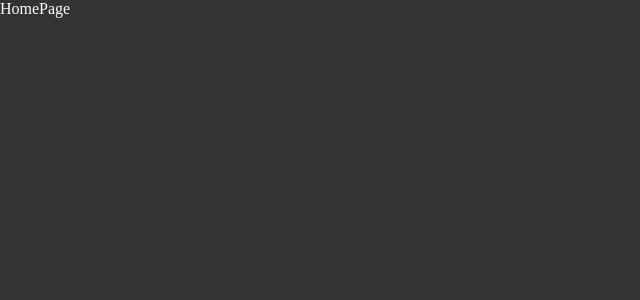
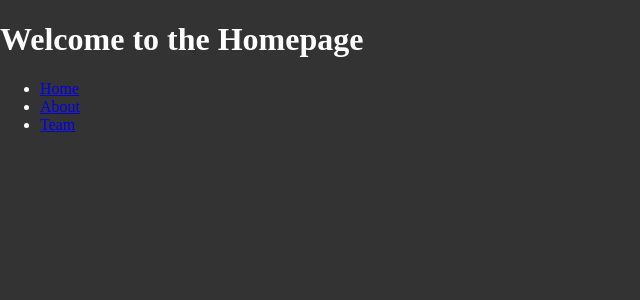
Before and after one commit to markpackham/next_js13_learn, a Next.js app: page / in a window 1280 px wide. Shown: the top 300 px of the page, without its empty margins (0-640 px from the left). Built offline with nearby package versions, Linux system fonts and the light colour scheme.

Commit message:
demo nested route
https://youtu.be/Y6KDk5iyrYE?t=682

```diff
--- a/app/page.js
+++ b/app/page.js
@@ -1,4 +1,21 @@
+import Link from "next/link";
+
 const HomePage = () => {
-  return <div>HomePage</div>;
+  return (
+    <div>
+      <h1>Welcome to the Homepage</h1>
+      <ul>
+        <li>
+          <Link href="/">Home</Link>
+        </li>
+        <li>
+          <Link href="/about">About</Link>
+        </li>
+        <li>
+          <Link href="/about/team">Team</Link>
+        </li>
+      </ul>
+    </div>
+  );
 };
 export default HomePage;
```
Also changed, not shown: app/about/page.jsx (added, +14 -0 lines), app/about/team/page.jsx (added, +14 -0 lines).
